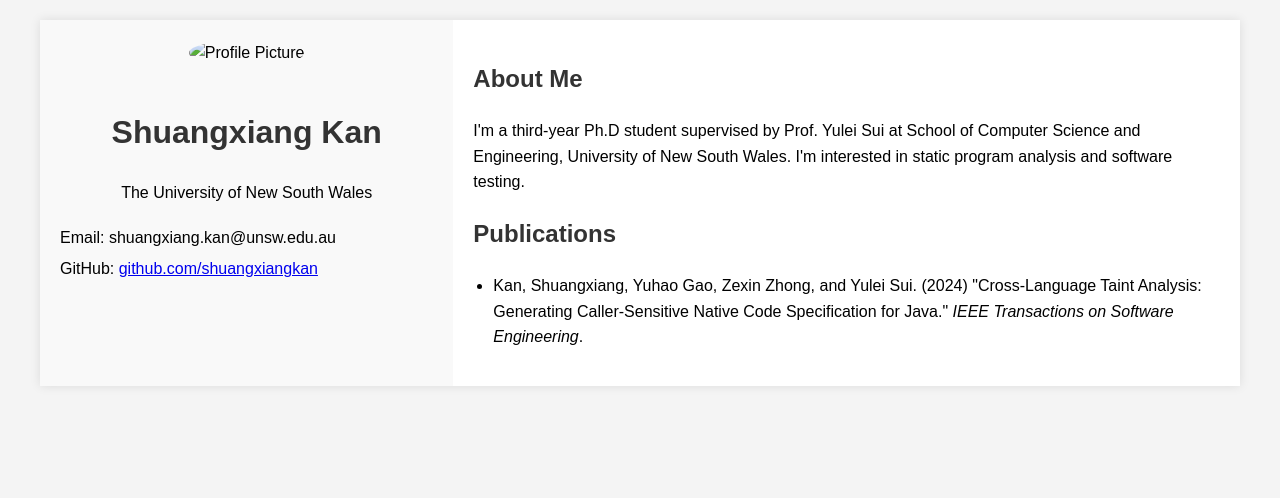
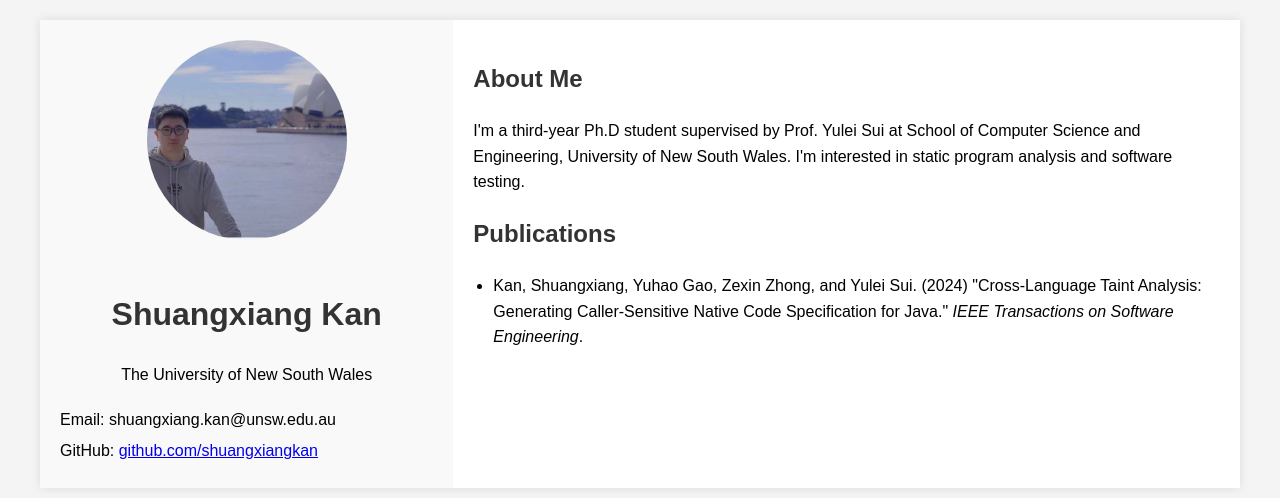
Before and after one commit to shuangxiangkan/shuangxiang.github.io, a plain HTML site: page index.html in a window 1280 px wide. Drawn offline with Linux system fonts and the light colour scheme.

Commit message:
upload Profile picture

```diff
--- a/index.html
+++ b/index.html
@@ -60,7 +60,7 @@
 <body>
     <div class="container">
         <div class="left-column">
-            <img src="/api/placeholder/200/200" alt="Profile Picture" class="profile-img">
+            <img src="kansx.jpg" alt="Profile Picture" class="profile-img">
             <h1>Shuangxiang Kan</h1>
             <p>The University of New South Wales</p>
             <div class="contact-info">
```
Also changed, not shown: kansx.jpg (added).
